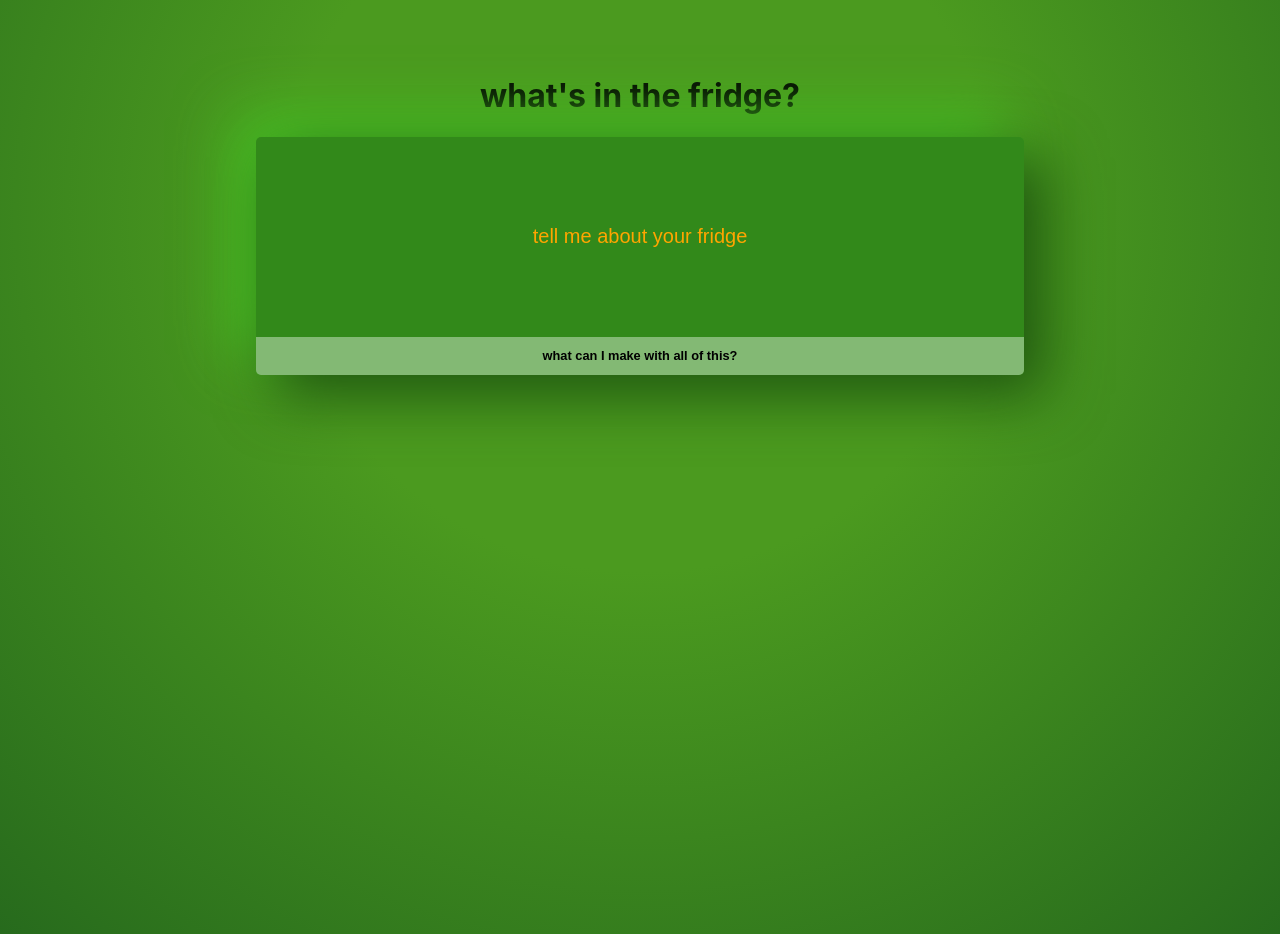
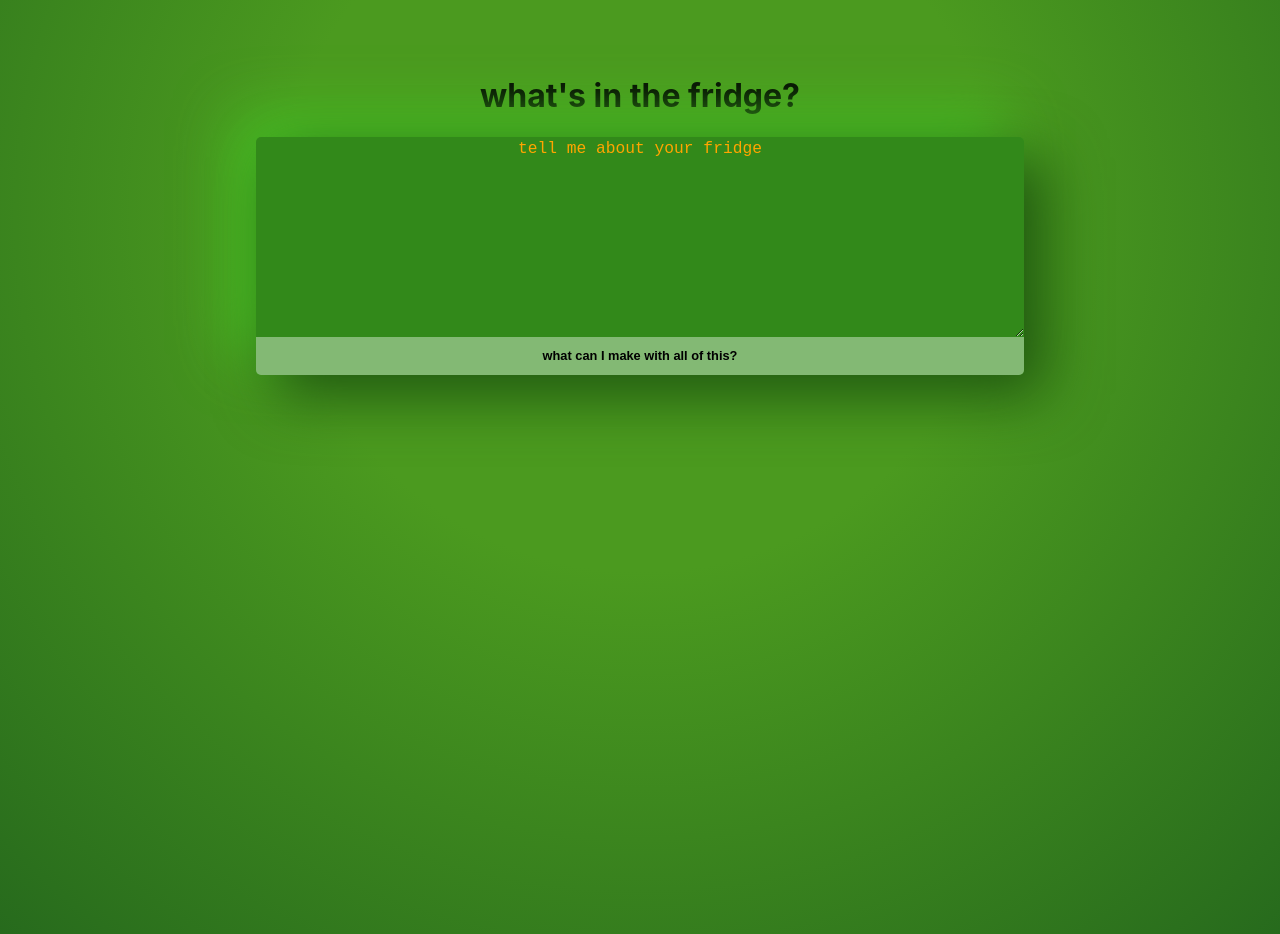
Before and after one commit to norrichs/whatsinfridge, a React (Create React App) app: page / in a window 1280 px wide. Shown: the part 1060-1994 px from the top of the page. Built offline with nearby package versions, Linux system fonts and the light colour scheme.

Commit message:
diversion to transition text input to multiline textarea with better string cleanup function

```diff
--- a/src/App.jsx
+++ b/src/App.jsx
@@ -8,7 +8,7 @@ import About from "./pages/About";
 import { useState, useEffect } from "react";
 
 function App() {
-	const [searchTermsArray, setSearchTermsArray] = useState([])
+	const [searchTermsArray, setSearchTermsArray] = useState([]);
 	const [resultRecipes, setResultRecipes] = useState(null);
 	const [savedRecipes, setSavedRecipes] = useState([]);
 	const [missingIngredients, setMissingIngredients] = useState([]);
@@ -19,10 +19,10 @@ function App() {
 	const handleSearch = (searchTerm) => {
 		console.log("App handleSearch", searchTerm);
 		//TODO move searchTerm processing to search page
-		const cleanSearchTerm = processSearchTerm(searchTerm)
-		getResult(cleanSearchTerm)
-		setSearchTermsArray(cleanSearchTerm.split("%2C"))
-		console.log('searchTermsArray',searchTermsArray)
+		const cleanSearchTerm = processSearchTerm(searchTerm);
+		getResult(cleanSearchTerm);
+		setSearchTermsArray(cleanSearchTerm.split("%2C"));
+		console.log("searchTermsArray", searchTermsArray);
 	};
 	const handleSaveClick = (recipe) => {
 		// TODO construct query and an call API to retrieve full recipe info and store in array
@@ -36,28 +36,27 @@ function App() {
 	};
 
 	const handleAddSearchTerm = (term) => {
-		console.log('add search term', term)
-		const newSearchTerm = [...searchTermsArray, term]
-		console.log('newSearch', newSearchTerm)
-		setSearchTermsArray(newSearchTerm)
-
-	}
+		console.log("add search term", term);
+		const newSearchTerm = [...searchTermsArray, term];
+		console.log("newSearch", newSearchTerm);
+		setSearchTermsArray(newSearchTerm);
+	};
 
 	// Process form string to API compliant search string
-	const processSearchTerm = (searchTerm) =>
-		searchTerm
-			.split(",")
-			.map((string) => string.trim())
-			.join("%2C");
-
-
-
+	const processSearchTerm = (searchTerm) =>  searchTerm.replace(/,\n/g, "%2C").replace(/\n/g, "%2C")
+		// searchTerm
+		// 	.split("\n")
+		// 	.map((string) => string.trim())
+		// 	.join("%2C")
+		// 	.split(",")
+		// 	.map((string) => string.trim())
+		// 	.join("%2C");
 
 	// Call spoonacular API and push results to state
 	const getResult = async (searchTerm) => {
-		console.log('searchterm',searchTerm)
-		if(searchTerm === undefined){
-			searchTerm = searchTermsArray.join("%2C")
+		console.log("searchterm", searchTerm);
+		if (searchTerm === undefined) {
+			searchTerm = searchTermsArray.join("%2C");
 		}
 		const returnCount = resultLimit;
 
@@ -97,13 +96,13 @@ function App() {
 							id: mi.id,
 							name: mi.name,
 							image: mi.image,
-							originalString: mi.originalString
+							originalString: mi.originalString,
 						});
 					});
 				}
 			});
-			setMissingIngredients(missingSet)
-			console.log('state - missingIngredients',missingIngredients)
+			setMissingIngredients(missingSet);
+			console.log("state - missingIngredients", missingIngredients);
 		} else {
 			console.log("useEffect no data");
 		}
--- a/src/App.scss
+++ b/src/App.scss
@@ -43,20 +43,26 @@ form.multi-item-input {
 	box-shadow:  20px 20px 60px #1f5310,
 				 -20px -20px 60px #48c526;
 
-	input:first-of-type {
+	textarea {
 		background-color: rgba(0, 0, 0, 0.2);
 		height: 200px;
 		width: 60vw;
 		color: lightgray;
 		display: flex;
 		flex-direction: column;
-		text-justify: start;
+		text-justify: center;
 		text-align: center;
+		margin: 0 auto;
 
+		border-width: 0;
+		border-color: unset;
+		border-image: unset;
+		border-style: unset;
 		font-size: 1.25em;
 		border-radius: 5px 5px 0 0;
 	}
-	input::placeholder {
+	textarea::placeholder {
+		text-align: center;
 		color: orange;
 	}
 	input {
--- a/src/components/MultiItemInput.jsx
+++ b/src/components/MultiItemInput.jsx
@@ -1,29 +1,39 @@
-import React ,{useState} from "react";
-import {useHistory} from 'react-router-dom'
+import React, { useState } from "react";
+import { useHistory } from "react-router-dom";
 // import {Redirect} from 'react-router-dom'
 
-
 const MultiItemInput = (props) => {
-	const [searchString, setSearchString] = useState(null)
-	const history = useHistory()
+	const [searchString, setSearchString] = useState('');
+	const history = useHistory();
 
 	const handleChange = (event) => {
-		// console.log(event.target.value)
-		setSearchString(event.target.value)
-	}
+		console.log(event.target);
+		console.log(event.target.value);
+		if (event.target.value[event.target.value.length - 1] === ",") {
+			console.log("comma detected",`${event.target.value}COMMA\r\n`);
+			setSearchString(`${event.target.value}\n`);
+		}else{setSearchString(event.target.value);}
+
+	};
 
 	const handleSubmit = (event) => {
 		event.preventDefault();
-		console.log(event.target.value)
+		console.log(event.target.value);
 		props.handleSearch(searchString);
 		// REDIRECT to results page on form submit
-		history.push("/Results")
+		history.push("/Results");
 	};
 
 	return (
 		<>
 			<form className="multi-item-input" onSubmit={handleSubmit}>
-				<input  onChange={handleChange} type="text" placeholder="tell me about your fridge" />
+				<textarea
+					style={{whiteSpace: "pre-line"}}
+					onChange={handleChange}
+					type="textarea"
+					placeholder="tell me about your fridge"
+					value={searchString}
+				/>
 				<input
 					className="mii-button"
 					type="submit"
```
